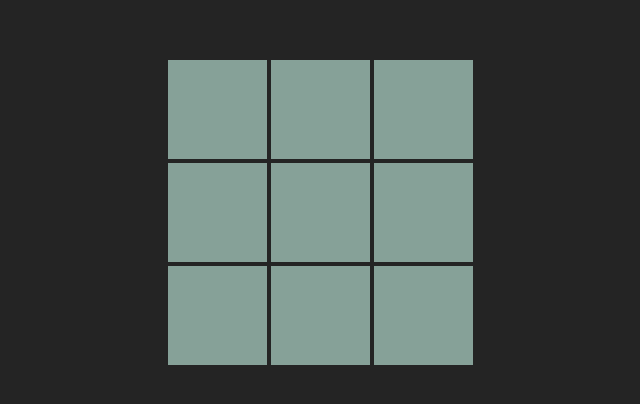
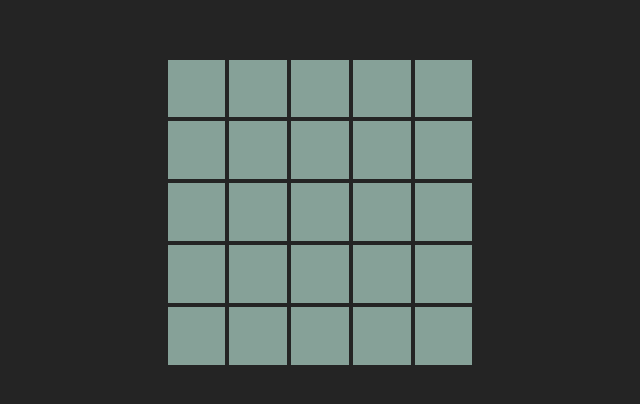
Before and after one commit to hellvita/react-project-1, a React (Vite) app: page / in a window 1280 px wide. Shown: the part 188-592 px from the top of the page, without its empty margins (320-960 px from the left). Built offline with nearby package versions, Linux system fonts and the light colour scheme.

Commit message:
add the count props

```diff
--- a/src/components/Game.tsx
+++ b/src/components/Game.tsx
@@ -1,18 +1,5 @@
 import GridContainer from "../components/GridContainer";
-import GridItem from "../components/GridItem";
 
 export default function Game() {
-  return (
-    <GridContainer>
-      <GridItem></GridItem>
-      <GridItem></GridItem>
-      <GridItem></GridItem>
-      <GridItem></GridItem>
-      <GridItem></GridItem>
-      <GridItem></GridItem>
-      <GridItem></GridItem>
-      <GridItem></GridItem>
-      <GridItem></GridItem>
-    </GridContainer>
-  );
+  return <GridContainer count={25} />;
 }
--- a/src/components/GridContainer.tsx
+++ b/src/components/GridContainer.tsx
@@ -1,23 +1,22 @@
 import React from "react";
 import css from "../styles/GridContainer.module.css";
+import GridItem from "./GridItem";
 
 interface GridContainerProps {
-  children: React.ReactNode;
+  count: number;
 }
 
-export default function GridContainer({ children }: GridContainerProps) {
-  const items = React.Children.toArray(children).filter(
-    (item) => item !== null
-  );
-  const itemCount = items.length;
-
-  const gridSize = Math.ceil(Math.sqrt(itemCount));
+export default function GridContainer({ count }: GridContainerProps) {
+  const gridSize = Math.ceil(Math.sqrt(count));
+  const itemsToRender = Array(count).fill(0);
   const gridStyle: React.CSSProperties = {
     gridTemplateColumns: `repeat(${gridSize}, 1fr)`,
   };
   return (
     <div className={css["grid-container"]} style={gridStyle}>
-      {children}
+      {itemsToRender.map((_, index) => (
+        <GridItem key={index}></GridItem>
+      ))}
     </div>
   );
 }
```
